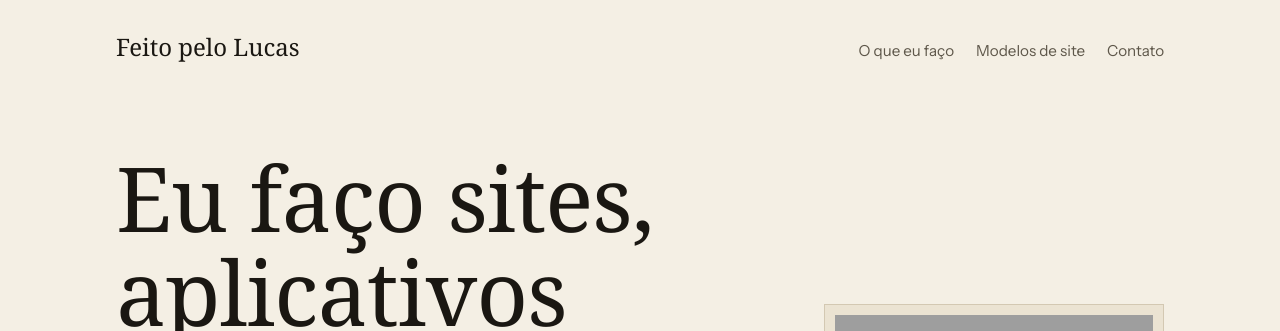
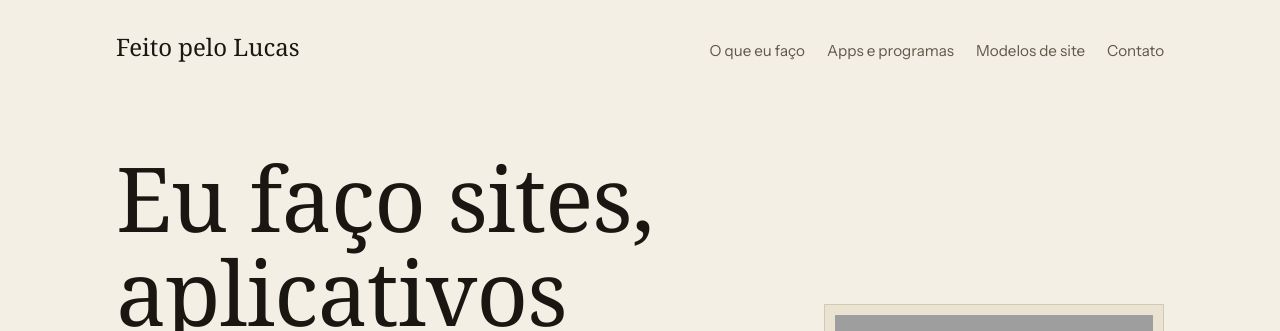
Before and after one commit to feitopelolucas/feitopelolucas-com-br, a PHP site: page / in a window 1280 px wide. Shown: the top 331 px of the page. Run offline with PHP 8.4, Linux system fonts and the light colour scheme; some web fonts are replaced; grey boxes are pictures that could not be loaded.

Commit message:
Link "Apps e programas" no menu do topo
Co-Authored-By: Claude Opus 5.5 <noreply@anthropic.com>

```diff
--- a/feitopelolucas/public/i18n.js
+++ b/feitopelolucas/public/i18n.js
@@ -13,6 +13,7 @@ window.I18N = {
 
     // Topo e abertura
     "nav.servicos": "What I do",
+    "nav.exemplos": "Apps and programs",
     "nav.catalogo": "Website templates",
     "nav.contato": "Contact",
     "intro.h1": "I make websites, apps <br>and <i>games</i>.",
--- a/feitopelolucas/public/index.html
+++ b/feitopelolucas/public/index.html
@@ -47,6 +47,7 @@
   <a class="name" href="/">Feito pelo Lucas</a>
   <nav>
     <a href="#servicos" data-i18n="nav.servicos">O que eu faço</a>
+    <a href="#exemplos" data-i18n="nav.exemplos">Apps e programas</a>
     <a href="#catalogo" data-i18n="nav.catalogo">Modelos de site</a>
     <a href="#contato" data-i18n="nav.contato">Contato</a>
   </nav>
--- a/feitopelolucas/public/index.php
+++ b/feitopelolucas/public/index.php
@@ -488,6 +488,7 @@ $ano = date('Y');
   <a class="name" href="./">Feito pelo Lucas</a>
   <nav>
     <a href="#servicos">O que eu faço</a>
+    <a href="#exemplos">Apps e programas</a>
     <a href="#catalogo">Modelos de site</a>
     <a href="#contato">Contato</a>
   </nav>
```
